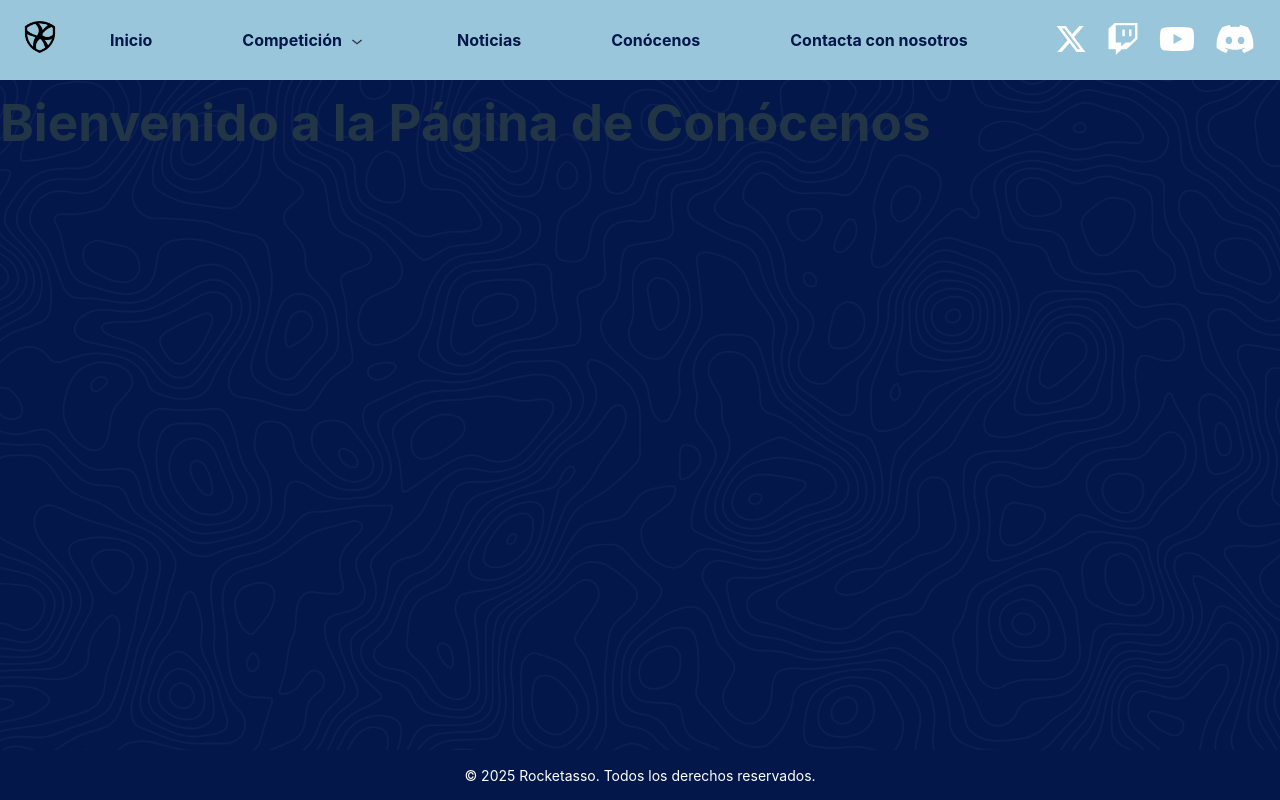
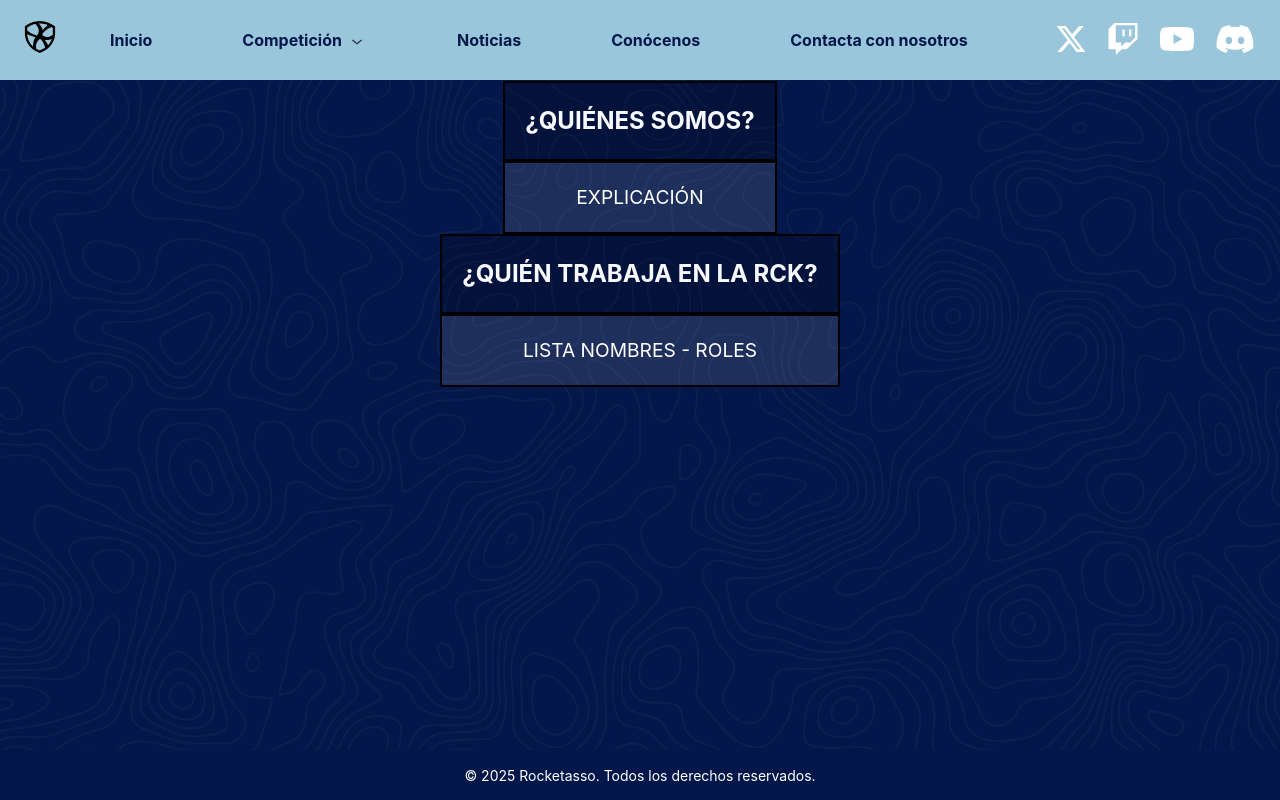
Before and after one commit to BrunoReboredo/rocketasso, a React (Vite) app in the folder web-rck/: page /meet-us in a window 1280 px wide. Built offline with nearby package versions, Linux system fonts and the light colour scheme.

Commit message:
avances martes

```diff
--- /dev/null
+++ b/web-rck/src/pages/MeetUs.css
@@ -0,0 +1,33 @@
+.meet-us-container {
+    display: flex;
+    flex-direction: column;
+    align-items: center;
+    width: 100vw;
+    padding-top: 21px;
+
+  }
+
+  .section {
+    width: max-content;
+    text-align: center;
+    margin-bottom: 0;
+  }
+
+  /* Estilo para las preguntas */
+  .question-box {
+    background-color: rgba(0, 0, 0, 0.2);
+    border: 2px solid black;
+    padding: 20px;
+    font-weight: bold;
+    font-size: 1.5rem;
+    color: #F8F8FF;
+  }
+
+  /* Estilo para las respuestas */
+  .answer-box {
+    background-color: rgba(255, 255, 255, 0.1);
+    border: 2px solid black;
+    padding: 20px;
+    font-size: 1.2rem;
+    color: white;
+  }
--- a/web-rck/src/pages/MeetUs.tsx
+++ b/web-rck/src/pages/MeetUs.tsx
@@ -1,11 +1,25 @@
-import Navbar from '../nav/Navbar'; // Asegúrate de importar correctamente el componente Navbar
+import React from "react";
+import Navbar from "../nav/Navbar";
+import Footer from "../footer/Footer";
+import "./MeetUs.css";
 
-const MeetUs = () => {
+
+const MeetUs: React.FC = () => {
   return (
-    <div>
+<div className="meet-us-container">
       <Navbar />
-      <h1>Bienvenido a la Página de Conócenos</h1>
-      {/* Aquí puedes agregar más contenido para la página de conócenos */}
+
+      <div className="section">
+        <div className="question-box">¿QUIÉNES SOMOS?</div>
+        <div className="answer-box">EXPLICACIÓN</div>
+      </div>
+
+      <div className="section">
+        <div className="question-box">¿QUIÉN TRABAJA EN LA RCK?</div>
+        <div className="answer-box">LISTA NOMBRES - ROLES</div>
+      </div>
+
+      <Footer />
     </div>
   );
 };
```
